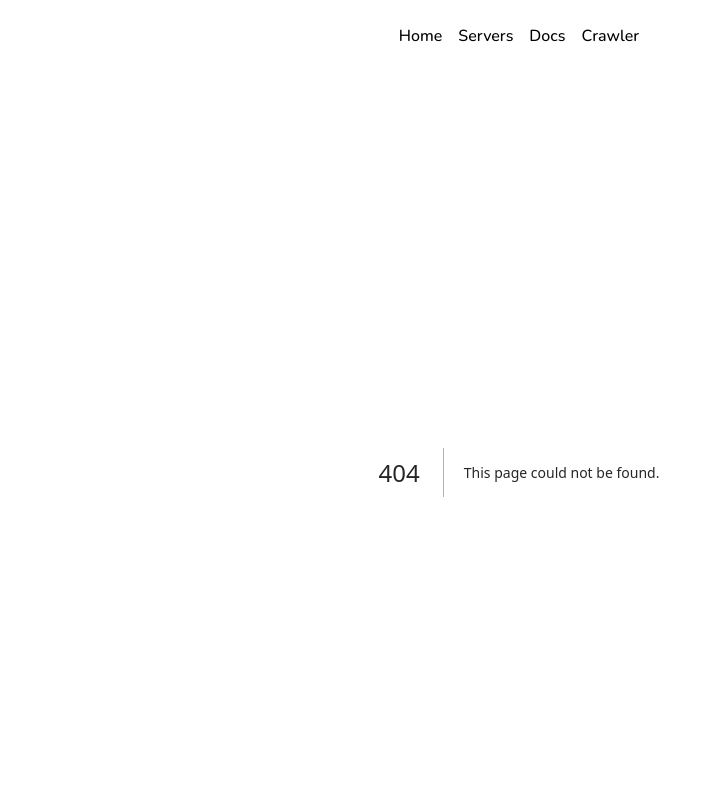
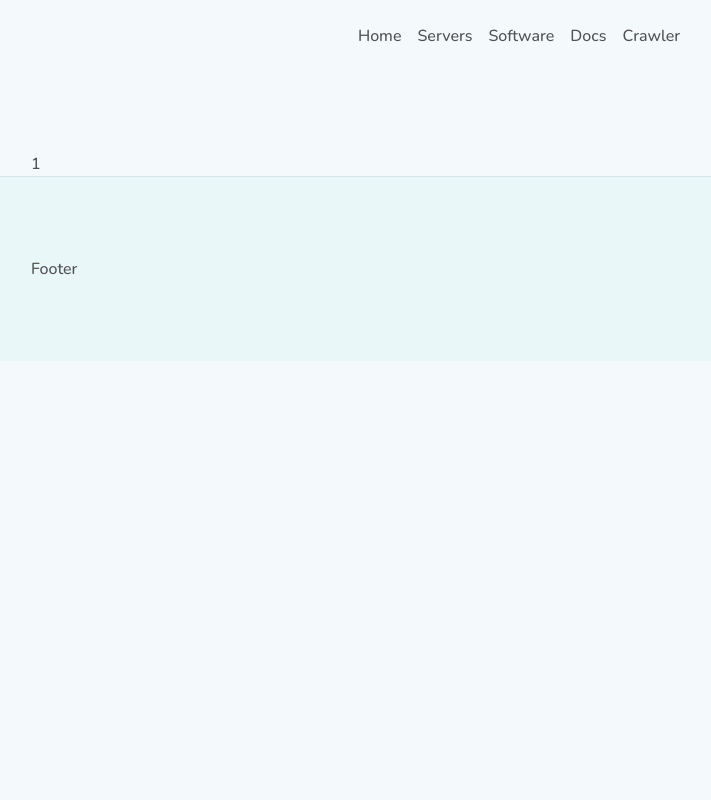
Before and after one commit to ghostbyte-dev/fedisea-web, a Next.js app: page /software/1 in a window 1280 px wide. Before the commit this address had no page. Shown: the top 800 px of the page, without its empty margins (121-832 px from the left). Built offline with nearby package versions, Linux system fonts and the light colour scheme.

Commit message:
Implement software name in distribution section. Create software page

```diff
--- a/src/adapters/adapters.ts
+++ b/src/adapters/adapters.ts
@@ -23,5 +23,5 @@ export const mapStats = (data: any): Stats => {
 }
 
 export const mapSoftwareDistributionItem = (data: any): SoftwareDistributionItem => {
-  return ({ software: data.software, count: data.count, percentage: data.percentage })
+  return ({ software: data.software, name: data.name, count: data.count, percentage: data.percentage })
 }
--- /dev/null
+++ b/src/app/software/[slug]/page.tsx
@@ -0,0 +1,14 @@
+import SoftwareClient from "@/components/software/SoftwareClient";
+
+type Params = {
+  params: Promise<{
+    slug: string;
+  }>;
+};
+
+export default async function SoftwareDetails(props: Params) {
+  const params = await props.params;
+  const slug = params.slug;
+
+  return <SoftwareClient slug={slug} />;
+}
--- a/src/components/Navbar.tsx
+++ b/src/components/Navbar.tsx
@@ -7,6 +7,7 @@ const Navbar = () => {
     <section className="py-6 space-x-4 flex flex-row justify-center">
       <Link href="/">Home</Link>
       <Link href="/servers">Servers</Link>
+      <Link href="/software">Software</Link>
       <Link href="/docs">Docs</Link>
       <Link href="/crawler">Crawler</Link>
     </section>
--- a/src/components/homepage/SoftwareDistributionSection.tsx
+++ b/src/components/homepage/SoftwareDistributionSection.tsx
@@ -1,5 +1,6 @@
 "use client";
 
+import Link from "next/link";
 import { useSoftwareDistribution } from "@/hooks/stats/useSoftwareDistribution";
 import { useStats } from "@/hooks/stats/useStats";
 import { getColor } from "@/lib/colors";
@@ -34,7 +35,12 @@ const SoftwareDistributionSection = () => {
               <div className="w-full flex justify-between mb-2">
                 <div className="flex items-center">
                   <SoftwareLogo name={item.software} size={16} />
-                  <span className="font-bold ml-2">{item.software}</span>
+                  <Link
+                    href={`/software/${item.software}`}
+                    className="font-bold ml-2 hover:underline"
+                  >
+                    {item.name ?? item.software}
+                  </Link>
                   <span className="ml-2 text-sm text-gray-500">
                     {item.count}
                   </span>
@@ -44,7 +50,7 @@ const SoftwareDistributionSection = () => {
                 </span>
               </div>
 
-              <div className="w-full rounded-full bg-[#e4eef1] h-3 relative overflow-hidden">
+              <div className="w-full rounded-full bg-muted h-3 relative overflow-hidden">
                 <div
                   className="absolute top-0 bottom-0 left-0 rounded-full transition-all duration-700"
                   style={{
@@ -70,7 +76,7 @@ const SoftwareDistributionSection = () => {
                 </span>
               </div>
 
-              <div className="w-full rounded-full bg-[#e4eef1] h-3 relative overflow-hidden">
+              <div className="w-full rounded-full bg-muted h-3 relative overflow-hidden">
                 <div
                   className="absolute top-0 bottom-0 left-0 rounded-full transition-all duration-700"
                   style={{
@@ -84,7 +90,7 @@ const SoftwareDistributionSection = () => {
         </div>
 
         <div className="mt-12 w-full">
-          <div className="w-full rounded-full bg-[#e4eef1] h-4 flex overflow-hidden">
+          <div className="w-full rounded-full bg-muted h-4 flex overflow-hidden">
             {data?.map((item, index) => (
               <div
                 key={`bar-${item.software}`}
--- /dev/null
+++ b/src/components/software/SoftwareClient.tsx
@@ -0,0 +1,13 @@
+"use client";
+
+import { useInstance } from "@/hooks/instance/useInstance";
+
+export default function SoftwareClient({ slug }: { slug: string }) {
+  //const { data: instance } = useInstance(slug);
+
+  return (
+    <main>
+      <div className="my-container pt-10 md:pt-20">{slug}</div>
+    </main>
+  );
+}
--- a/src/lib/types.ts
+++ b/src/lib/types.ts
@@ -39,6 +39,7 @@ export type Stats = {
 
 export type SoftwareDistributionItem = {
   software: string,
+  name?: string,
   count: number,
   percentage: number
 }
```
